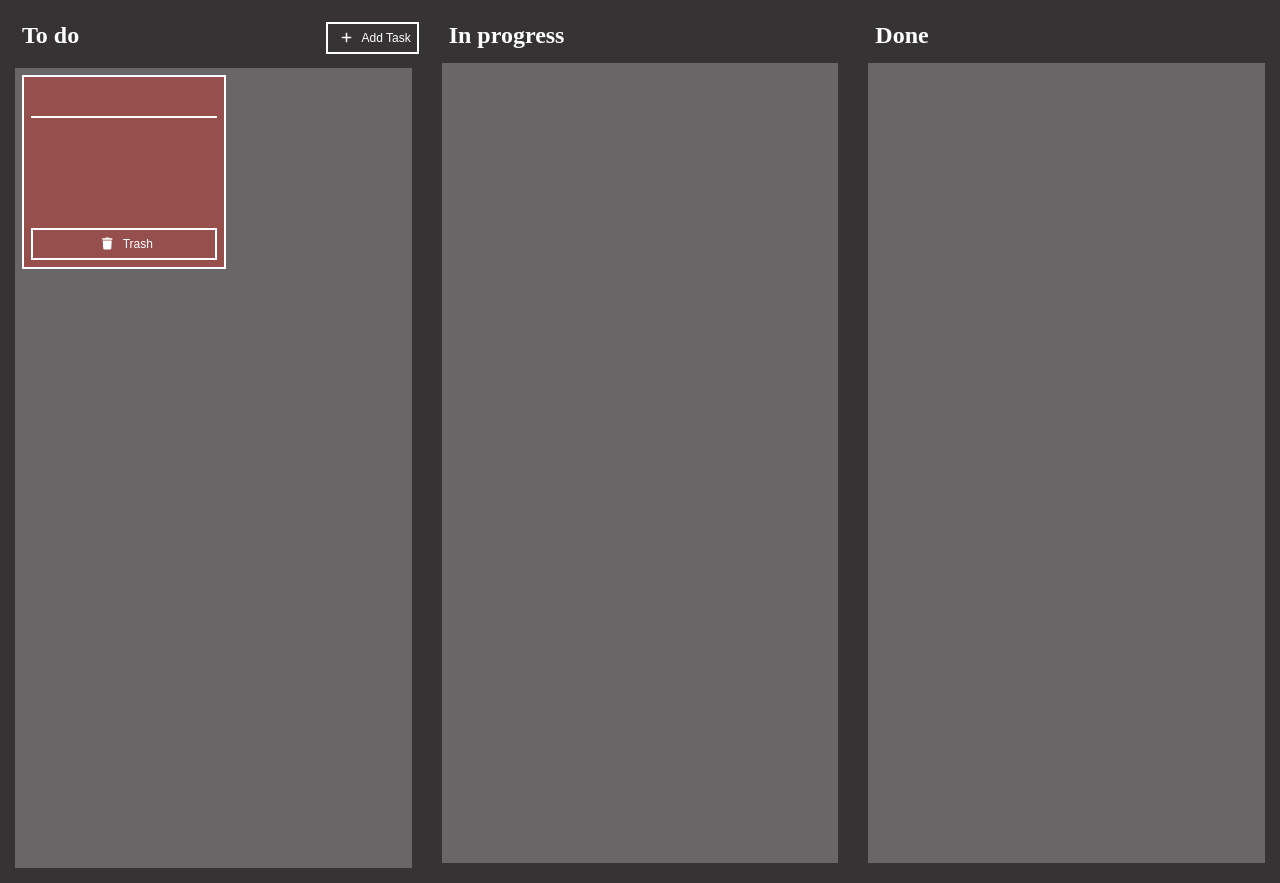
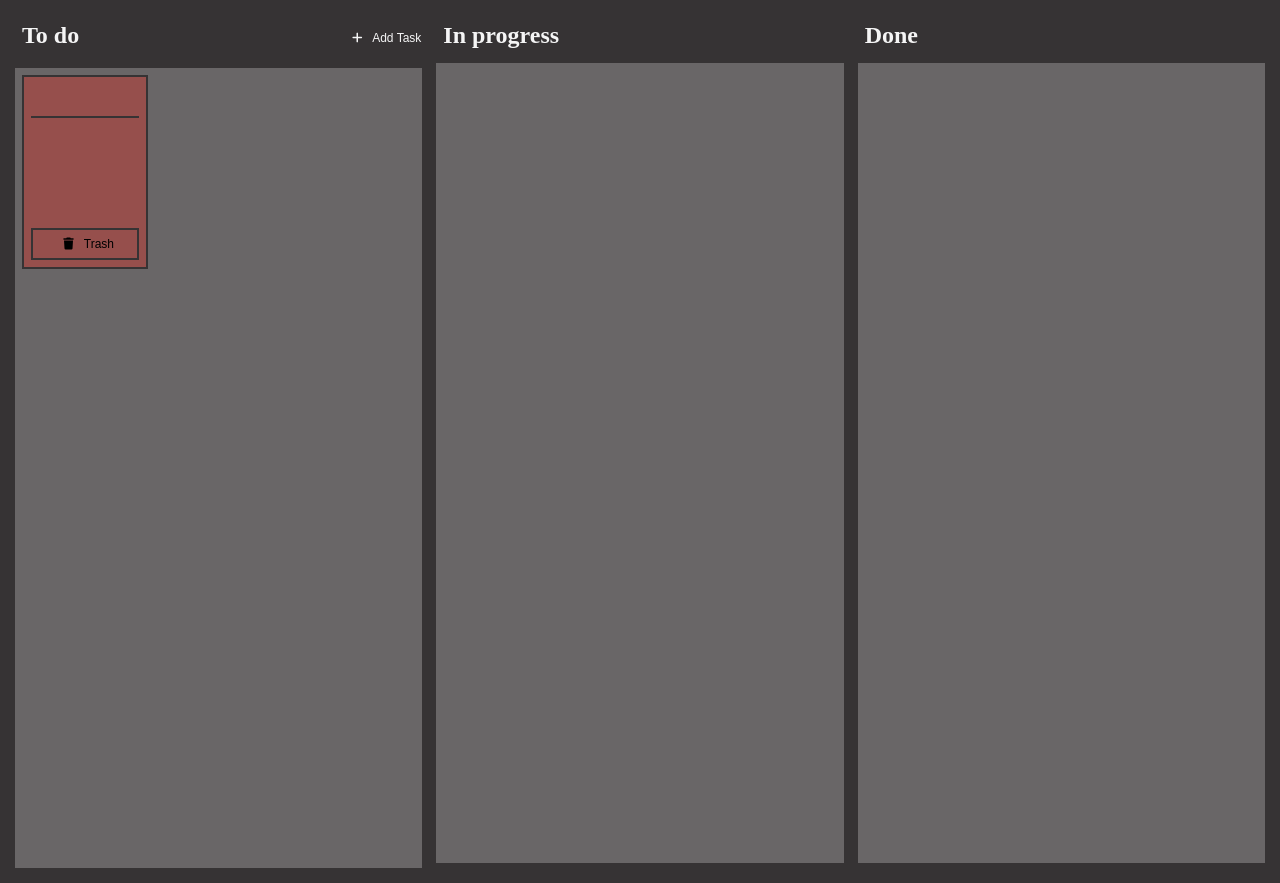
Before and after one commit to Hadrijana/kanban_board, a website with bundled scripts: page public/index.html in a window 1280 px wide. Both pictures are taken after a click on the button "Add Task". Built offline with nearby package versions, Linux system fonts and the light colour scheme.

Commit message:
some css flex

```diff
--- a/public/DroppableColumn.js
+++ b/public/DroppableColumn.js
@@ -31,7 +31,7 @@ class DroppableColumn{
 
     drop =(e)=> {
         e.preventDefault();
-        e.target.classList.remove('drag-over');
+        // e.target.classList.remove('drag-over');
         const id = e.dataTransfer.getData('text/plain');
         const draggable = document.getElementById(id);
 
--- a/public/stylesheet.css
+++ b/public/stylesheet.css
@@ -3,27 +3,26 @@
 }
 
 .main {
-  display: grid;
-  grid-template-columns: repeat(3, 1fr);
-  gap: 1rem;
-  min-height: 100vh;
+  display: flex;
+  flex-direction: row;
+  min-height: 100%;
+
 }
 .column * {
+  margin: 7px;
 
-  margin: 7px;
 }
 
-
 .column {
-
-  min-height: 100vh;
+  min-height: 100%;
+  flex: 1;
 }
 
 .column-name {
   display: flex;
   justify-content: space-between;
   width: 100%;
-  color: white;
+  color: whitesmoke;
 
 }
 .container{
@@ -31,22 +30,26 @@
   min-height: 100vh;
 }
 
+@media (max-width: 400px) {
+  .main {
+    flex-direction: row;
+  }
+}
+
 .task {
   all: initial;
   background-color: #964f4cff;
   margin: 7px;
-  border: 2px solid white ;
+  border: 2px solid rgb(54, 51, 52); ;
   /* border-radius: 1rem; */
-  width: 200px;
+  width: 30%;
   display: inline-grid;
 }
 .task * {
   background-color: #964f4cff;
+  /* color: rgb(54, 51, 52); */
 }
 
-.drag-over {
-  border: dashed 3px red;
-}
 
 .hide {
   display: none;
@@ -54,26 +57,29 @@
 
 .button{
   border: none;
-  color: white;
-  text-align: center;
+  /* color: rgb(54, 51, 52); */
+  /* text-align: center; */
   text-decoration: none;
   display: inline-block;
   font-size: 12px;
-  border: 2px solid white ;
+  border: 2px solid rgb(54, 51, 52); ;
 
 
 }
 
 [name=description]{
-  color: white;
-  border-top: 2px solid white  ;
+
+  border-top: 2px solid rgb(54, 51, 52); ;
   min-height: 5rem;
   padding-top: 1rem;
-  /* border-radius: 1rem; */
+
 }
 
 [name=title]{
   font-weight: bold;
+}
+#btn-add-task{
+  color:whitesmoke;
 }
 
 
```
Also changed, not shown: public/notes.txt (+0 -14 lines).
